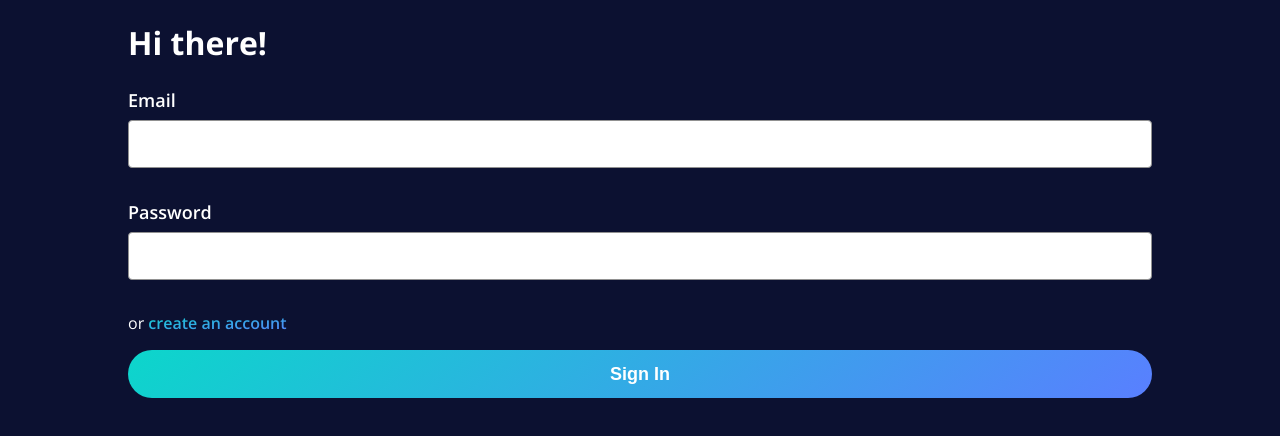
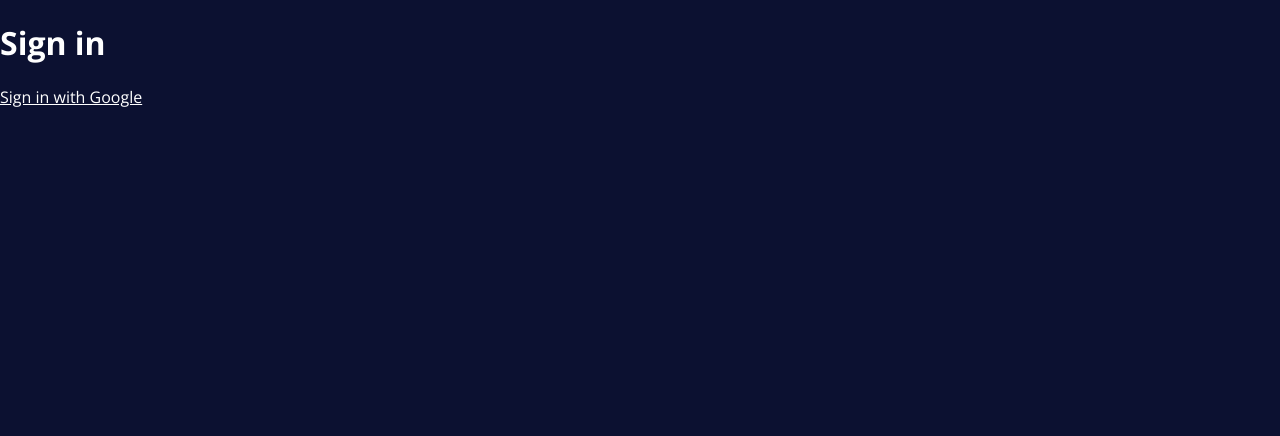
Before and after one commit to hehovsepian/english-app-front-end, a React (Create React App) app: page /signin in a window 1280 px wide. Shown: the top 436 px of the page. Built offline with nearby package versions, Linux system fonts and the light colour scheme.

Commit message:
working on google auth

```diff
--- a/package.json
+++ b/package.json
@@ -11,6 +11,7 @@
     "@types/node": "^16.18.39",
     "@types/react": "^18.2.16",
     "@types/react-dom": "^18.2.7",
+    "http-proxy-middleware": "^2.0.6",
     "react": "^18.2.0",
     "react-dom": "^18.2.0",
     "react-redux": "^8.1.2",
--- a/src/components/auth/SignIn.tsx
+++ b/src/components/auth/SignIn.tsx
@@ -51,7 +51,7 @@ function SignIn(){
 
     return (
         <AuthPage>
-            <Form onSubmit={handleSubmitSignin}>
+            {/* <Form onSubmit={handleSubmitSignin}>
                 <h1>Hi there!</h1>
                 <Input>
                     <label htmlFor="email">Email</label>
@@ -76,7 +76,9 @@ function SignIn(){
                 >
                     Sign In
                 </SignInButton>
-            </Form>
+            </Form> */}
+            <h1>Sign in</h1>
+            <a className="button google" style={{color:'white'}} href="/auth/google">Sign in with Google</a>
         </AuthPage>
     )
 }
```
Also changed, not shown: src/setupProxy.js (added, +10 -0 lines).
